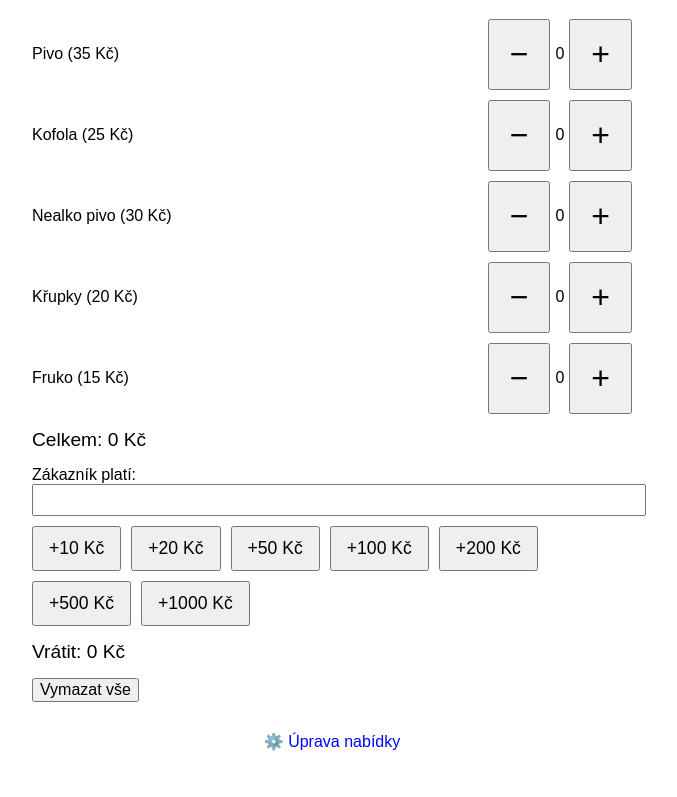
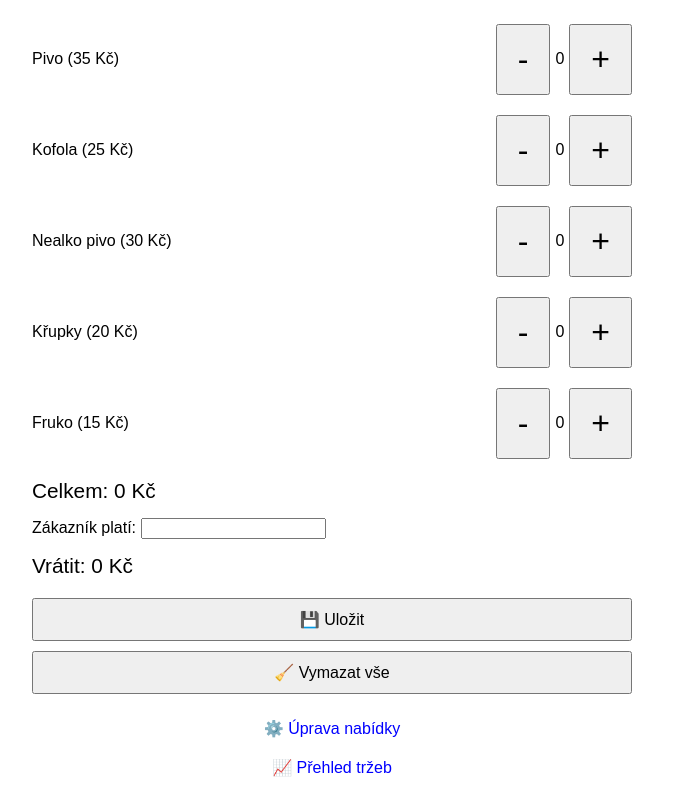
Before and after one commit to Hejhou69/Stanek, a plain HTML site: page index.html in a window 1280 px wide. Shown: the part 81-878 px from the top of the page, without its empty margins (308-985 px from the left). Before the commit the page ends 852 px from the top, so only its background shows below. Drawn offline with Linux system fonts and the light colour scheme.

Commit message:
Update index.html

```diff
--- a/index.html
+++ b/index.html
@@ -10,12 +10,10 @@
     .item { display: flex; justify-content: space-between; align-items: center; margin: 10px 0; }
     .buttons { display: flex; gap: 5px; align-items: center; }
     .buttons button { font-size: 2em; padding: 15px 20px; }
-    .total, .change { font-size: 1.2em; margin: 15px 0; }
-    .banknotes { display: flex; gap: 10px; flex-wrap: wrap; margin: 10px 0; }
-    .banknotes button { padding: 10px 15px; font-size: 1.1em; }
-    input[type='tel'] { padding: 5px; font-size: 1em; width: 100%; }
-    button { font-size: 1em; }
-    a { display: block; margin-top: 30px; text-align: center; text-decoration: none; font-size: 1em; color: blue; }
+    .total, .change { font-size: 1.3em; margin: 15px 0; }
+    input[type='number'], input[type='text'] { padding: 10px; font-size: 1em; width: 100%; }
+    button { padding: 10px 15px; font-size: 1em; margin: 5px 0; width: 100%; }
+    a { display: block; margin-top: 20px; text-align: center; text-decoration: none; font-size: 1em; color: blue; }
   </style>
 </head>
 <body>
@@ -26,24 +24,16 @@
   <div class="total">Celkem: <span id="total">0</span> Kč</div>
 
   <label>Zákazník platí:
-    <input type="tel" inputmode="numeric" pattern="[0-9]*" id="paid" oninput="updateChange()">
+    <input type="tel" inputmode="numeric" id="paid" oninput="updateChange()">
   </label>
-
-  <div class="banknotes">
-    <button onclick="addCash(10)">+10 Kč</button>
-    <button onclick="addCash(20)">+20 Kč</button>
-    <button onclick="addCash(50)">+50 Kč</button>
-    <button onclick="addCash(100)">+100 Kč</button>
-    <button onclick="addCash(200)">+200 Kč</button>
-    <button onclick="addCash(500)">+500 Kč</button>
-    <button onclick="addCash(1000)">+1000 Kč</button>
-  </div>
 
   <div class="change">Vrátit: <span id="change">0</span> Kč</div>
 
-  <button onclick="resetAll()">Vymazat vše</button>
+  <button onclick="saveSale()">💾 Uložit</button>
+  <button onclick="resetAll()">🧹 Vymazat vše</button>
 
   <a href="admin.html">⚙️ Úprava nabídky</a>
+  <a href="trzby.html">📈 Přehled tržeb</a>
 
   <script>
     let products = [];
@@ -74,7 +64,7 @@
         div.innerHTML = `
           <span>${product.name} (<span id="price-${index}">${product.price}</span> Kč)</span>
           <div class="buttons">
-            <button onclick="decrease(${index})">−</button>
+            <button onclick="decrease(${index})">-</button>
             <span id="count-${index}">0</span>
             <button onclick="increase(${index})">+</button>
           </div>
@@ -112,13 +102,6 @@
       document.getElementById('change').innerText = change >= 0 ? change : 0;
     }
 
-    function addCash(amount) {
-      const input = document.getElementById('paid');
-      let current = Number(input.value) || 0;
-      input.value = current + amount;
-      updateChange();
-    }
-
     function resetAll() {
       counts = counts.map(() => 0);
       products.forEach((_, i) => updateDisplay(i));
@@ -126,6 +109,25 @@
       updateChange();
     }
 
+    function saveSale() {
+      const total = counts.reduce((sum, count, i) => sum + count * products[i].price, 0);
+      if (total === 0) return;
+
+      const today = new Date().toISOString().split('T')[0]; // YYYY-MM-DD
+      const stored = localStorage.getItem('sales') || '{}';
+      const sales = JSON.parse(stored);
+
+      if (!sales[today]) {
+        sales[today] = [];
+      }
+
+      sales[today].push(total);
+      localStorage.setItem('sales', JSON.stringify(sales));
+
+      resetAll();
+      alert("Prodej byl uložen.");
+    }
+
     loadProducts();
     renderItems();
   </script>
```
